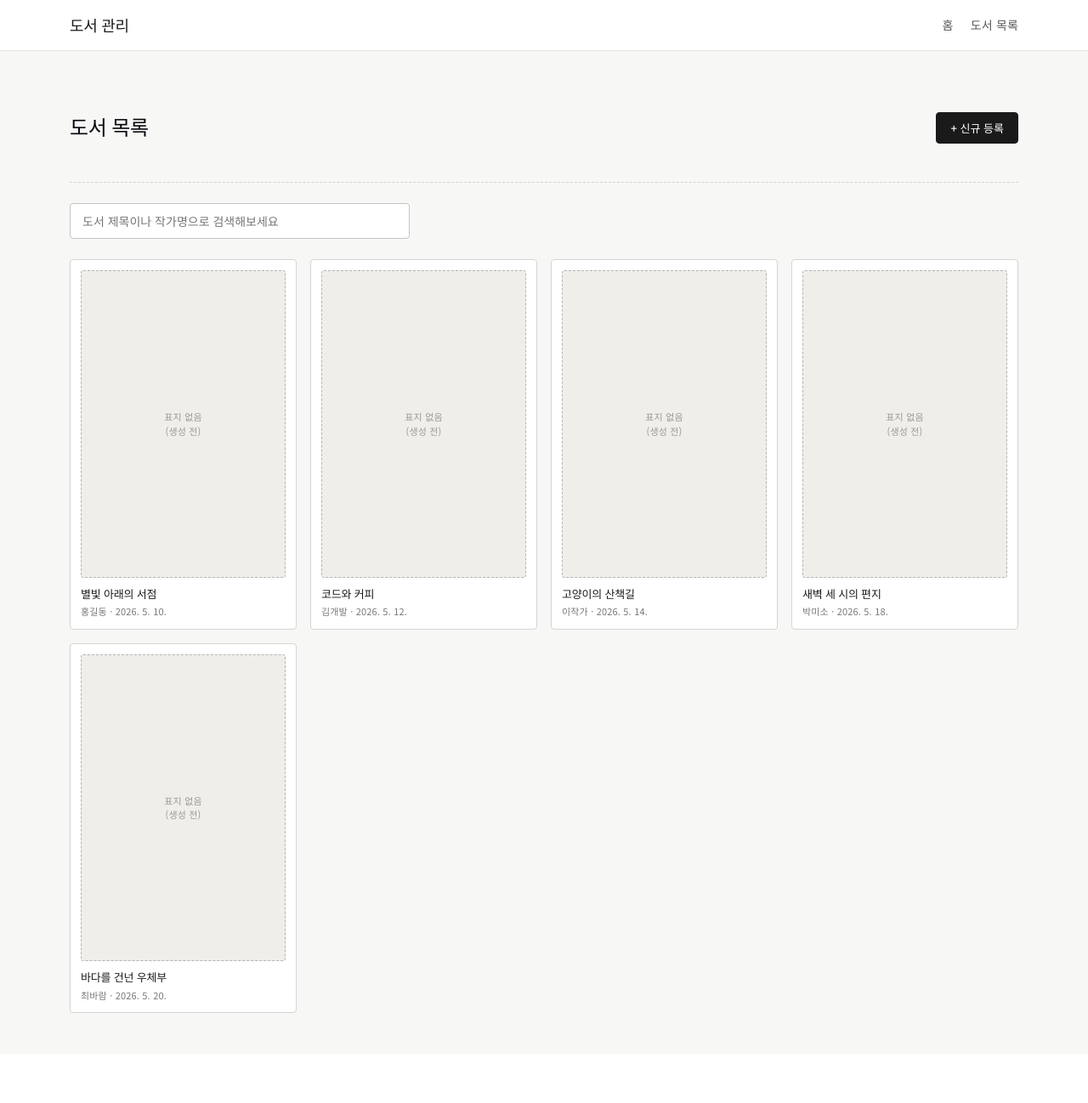
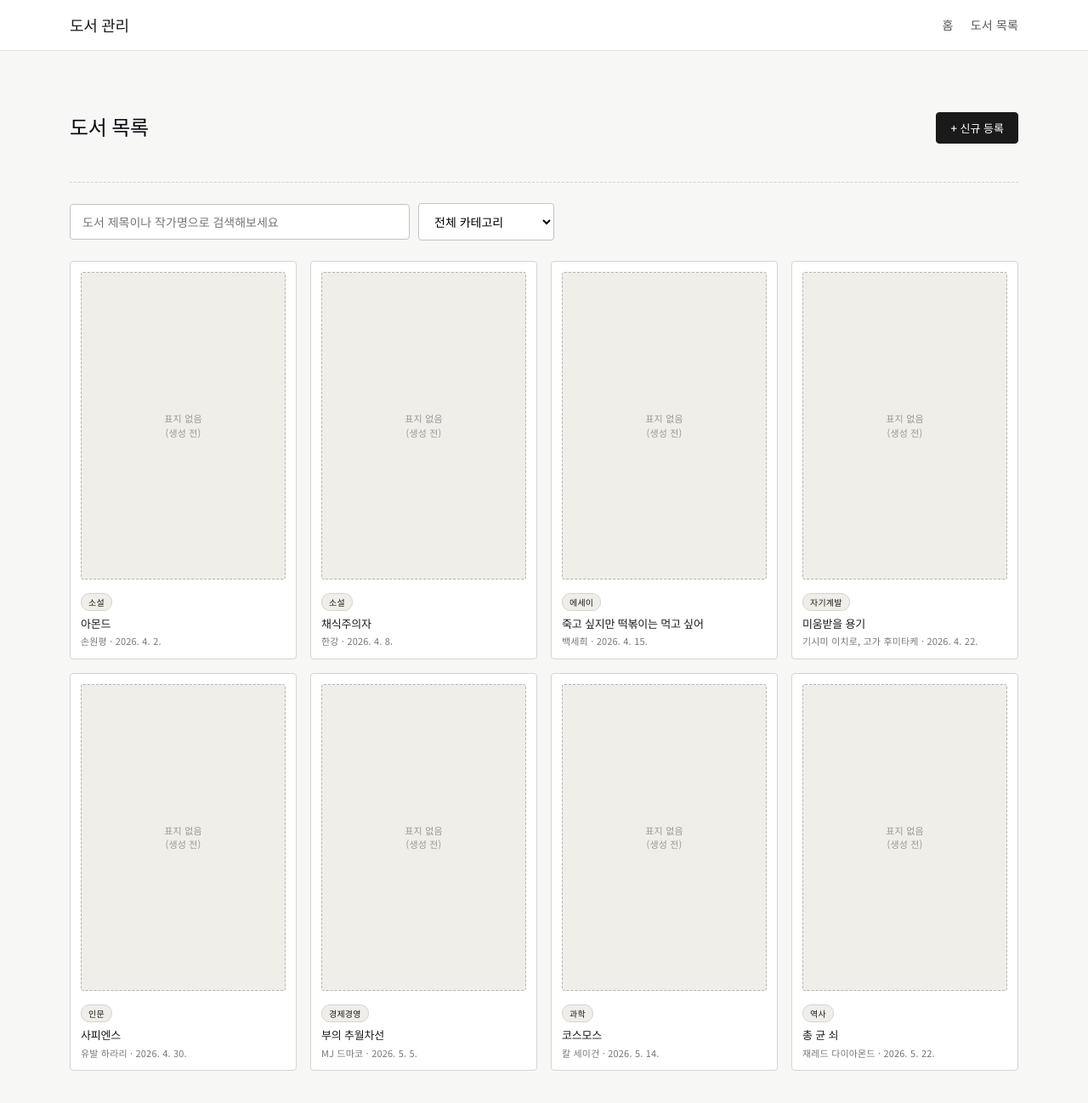
Before and after one commit to itmdlek-tech/mini-project23, a React (Vite) app: page /books in a window 1280 px wide. Shown: the top 1298 px of the page at 85% size. Before the commit the page ends 1240 px from the top, so only its background shows below. Built offline with nearby package versions, Linux system fonts and the light colour scheme; data requests are answered from the project's data file.

Commit message:
2일차 카테고리 기능 추가

```diff
--- a/db.json
+++ b/db.json
@@ -2,48 +2,83 @@
   "books": [
     {
       "id": 1,
-      "title": "별빛 아래의 서점",
-      "author": "홍길동",
-      "content": "작은 마을의 오래된 서점을 운영하는 주인의 1년을 담은 따뜻한 에세이. 매일 찾아오는 손님들과의 짧은 대화 속에서 발견하는 일상의 위로를 그린다.",
+      "title": "아몬드",
+      "author": "손원평",
+      "content": "감정을 느끼지 못하는 소년 윤재. 머릿속 편도체(아몬드)가 작아 분노도 공포도 모르고 자라난 그가 두 친구를 만나며 천천히 세상과 사람을 배워가는 성장 소설.",
+      "category": "소설",
       "coverImageUrl": "",
-      "createdAt": "2026-05-10T09:00:00.000Z",
-      "updatedAt": "2026-05-10T09:00:00.000Z"
+      "createdAt": "2026-04-02T09:30:00.000Z",
+      "updatedAt": "2026-04-02T09:30:00.000Z"
     },
     {
       "id": 2,
-      "title": "코드와 커피",
-      "author": "김개발",
-      "content": "10년차 개발자가 매일 아침 카페에서 적어 내려간 짧은 단상들. 코드 리뷰, 사이드 프로젝트, 번아웃과 회복까지 솔직하게 풀어냈다.",
+      "title": "채식주의자",
+      "author": "한강",
+      "content": "평범했던 영혜가 어느 날 꿈을 꾼 뒤 고기를 거부하며 시작되는 이야기. 가족이라는 이름으로 가해지는 폭력과, 한 인간의 조용한 저항을 세 명의 시선으로 그렸다.",
+      "category": "소설",
       "coverImageUrl": "",
-      "createdAt": "2026-05-12T14:30:00.000Z",
-      "updatedAt": "2026-05-12T14:30:00.000Z"
+      "createdAt": "2026-04-08T14:00:00.000Z",
+      "updatedAt": "2026-04-08T14:00:00.000Z"
     },
     {
       "id": 3,
-      "title": "고양이의 산책길",
-      "author": "이작가",
-      "content": "도시 골목을 누비는 길고양이들의 일상을 사진과 글로 기록한 에세이. 길에서 만난 작은 생명들이 남긴 흔적을 따라간다.",
+      "title": "죽고 싶지만 떡볶이는 먹고 싶어",
+      "author": "백세희",
+      "content": "10년간 기분부전장애를 앓아온 작가가 정신과 의사와 나눈 대화를 기록한 에세이. 우울 속에서도 살고 싶다는 모순된 감정을 솔직하게 풀어냈다.",
+      "category": "에세이",
       "coverImageUrl": "",
-      "createdAt": "2026-05-14T18:00:00.000Z",
-      "updatedAt": "2026-05-14T18:00:00.000Z"
+      "createdAt": "2026-04-15T18:20:00.000Z",
+      "updatedAt": "2026-04-15T18:20:00.000Z"
     },
     {
       "id": 4,
-      "title": "새벽 세 시의 편지",
-      "author": "박미소",
-      "content": "잠들지 못한 밤마다 누군가에게 보내지 못한 편지를 모은 글. 외로움과 그리움, 그리고 끝내 닿지 못한 마음에 관한 이야기.",
+      "title": "미움받을 용기",
+      "author": "기시미 이치로, 고가 후미타케",
+      "content": "청년과 철학자의 대화를 통해 아들러 심리학을 풀어낸 자기계발서. 타인의 시선에서 자유로워지고 자신의 삶을 살아갈 용기에 대해 이야기한다.",
+      "category": "자기계발",
       "coverImageUrl": "",
-      "createdAt": "2026-05-18T22:15:00.000Z",
-      "updatedAt": "2026-05-18T22:15:00.000Z"
+      "createdAt": "2026-04-22T10:00:00.000Z",
+      "updatedAt": "2026-04-22T10:00:00.000Z"
     },
     {
       "id": 5,
-      "title": "바다를 건넌 우체부",
-      "author": "최바람",
-      "content": "섬과 섬 사이를 배로 오가며 편지를 전하던 한 우체부의 회고록. 사라져가는 직업과 그가 만난 사람들의 이야기를 담았다.",
+      "title": "사피엔스",
+      "author": "유발 하라리",
+      "content": "인지혁명부터 농업혁명, 과학혁명까지 인류 역사를 거시적으로 조망한 인문서. 호모 사피엔스가 어떻게 지구를 지배하게 되었는지 풀어낸다.",
+      "category": "인문",
       "coverImageUrl": "",
-      "createdAt": "2026-05-20T08:45:00.000Z",
-      "updatedAt": "2026-05-20T08:45:00.000Z"
+      "createdAt": "2026-04-30T11:45:00.000Z",
+      "updatedAt": "2026-04-30T11:45:00.000Z"
+    },
+    {
+      "id": 6,
+      "title": "부의 추월차선",
+      "author": "MJ 드마코",
+      "content": "평범한 직장인이 부자가 되기 어려운 이유와 다른 길을 제시하는 경제·자기계발서. 시간을 돈과 맞바꾸는 삶에서 벗어나는 사고방식을 다룬다.",
+      "category": "경제경영",
+      "coverImageUrl": "",
+      "createdAt": "2026-05-05T16:10:00.000Z",
+      "updatedAt": "2026-05-05T16:10:00.000Z"
+    },
+    {
+      "id": 7,
+      "title": "코스모스",
+      "author": "칼 세이건",
+      "content": "우주의 기원과 인류의 위치를 시적인 문장으로 풀어낸 과학 고전. 별의 일생, 외계 생명의 가능성, 인류 문명까지 광활한 시야로 그려낸다.",
+      "category": "과학",
+      "coverImageUrl": "",
+      "createdAt": "2026-05-14T20:30:00.000Z",
+      "updatedAt": "2026-05-14T20:30:00.000Z"
+    },
+    {
+      "id": 8,
+      "title": "총 균 쇠",
+      "author": "재레드 다이아몬드",
+      "content": "왜 어떤 문명은 번성하고 어떤 문명은 정복당했는가. 무기와 병원균, 금속이 인류 역사의 불균형을 만들어온 과정을 추적한 역사·인류학 명저.",
+      "category": "역사",
+      "coverImageUrl": "",
+      "createdAt": "2026-05-22T08:15:00.000Z",
+      "updatedAt": "2026-05-22T08:15:00.000Z"
     }
   ]
 }
--- a/src/App.css
+++ b/src/App.css
@@ -483,10 +483,15 @@ input, textarea, select {
    ================= */
 .search-bar {
   margin-bottom: 24px;
+  display: flex;
+  gap: 10px;
+  flex-wrap: wrap;
+  align-items: center;
 }
 
 .search-bar input {
-  width: 100%;
+  flex: 1;
+  min-width: 220px;
   max-width: 400px;
   border: 1px solid #c4c4c4;
   padding: 10px 14px;
@@ -497,6 +502,47 @@ input, textarea, select {
 
 .search-bar input:focus {
   outline: none;
+  border-color: #1a1a1a;
+}
+
+.category-filter {
+  border: 1px solid #c4c4c4;
+  padding: 10px 28px 10px 14px;
+  font-size: 14px;
+  border-radius: 4px;
+  background: #ffffff;
+  cursor: pointer;
+  min-width: 160px;
+}
+
+.category-filter:focus {
+  outline: none;
+  border-color: #1a1a1a;
+}
+
+/* =================
+   Category Badge
+   ================= */
+.category-badge {
+  display: inline-block;
+  font-size: 10px;
+  font-weight: 600;
+  color: #1a1a1a;
+  background: #f0eee8;
+  border: 1px solid #d4d4d0;
+  padding: 2px 8px;
+  border-radius: 10px;
+  margin-bottom: 6px;
+  letter-spacing: 0.2px;
+}
+
+.category-badge-lg {
+  font-size: 12px;
+  padding: 4px 12px;
+  border-radius: 12px;
+  margin-bottom: 10px;
+  background: #1a1a1a;
+  color: #ffffff;
   border-color: #1a1a1a;
 }
 
--- /dev/null
+++ b/src/constants.js
@@ -0,0 +1,13 @@
+export const CATEGORIES = [
+  '소설',
+  '에세이',
+  '자기계발',
+  '인문',
+  '경제경영',
+  '과학',
+  '역사',
+  '어린이/청소년',
+  '기타',
+];
+
+export const DEFAULT_CATEGORY = '소설';
--- a/src/pages/BookCreatePage.jsx
+++ b/src/pages/BookCreatePage.jsx
@@ -1,6 +1,7 @@
 import { useState } from 'react';
 import { useNavigate, Link } from 'react-router-dom';
 import { createBook } from '../api/books';
+import { CATEGORIES, DEFAULT_CATEGORY } from '../constants';
 
 function BookCreatePage() {
   const navigate = useNavigate();
@@ -9,6 +10,7 @@ function BookCreatePage() {
     title: '',
     author: '',
     content: '',
+    category: DEFAULT_CATEGORY,
   });
 
   const [errors, setErrors] = useState({}); // 유효성 검사 에러 상태 추가
@@ -54,6 +56,7 @@ function BookCreatePage() {
         title: form.title.trim(),
         author: form.author.trim(),
         content: form.content.trim(),
+        category: form.category,
         coverImageUrl: coverImage,
       });
       alert('등록되었습니다.');
@@ -104,6 +107,21 @@ function BookCreatePage() {
               className={errors.author ? 'input-error' : ''}
             />
             {errors.author && <div className="error-msg">{errors.author}</div>}
+          </div>
+
+          <div className="form-group">
+            <label>
+              카테고리<span className="required">*</span>
+            </label>
+            <select
+              name="category"
+              value={form.category}
+              onChange={handleChange}
+            >
+              {CATEGORIES.map((c) => (
+                <option key={c} value={c}>{c}</option>
+              ))}
+            </select>
           </div>
 
           <div className="form-group">
--- a/src/pages/BookDetailPage.jsx
+++ b/src/pages/BookDetailPage.jsx
@@ -76,6 +76,9 @@ function BookDetailPage() {
           )}
         </div>
         <div>
+          {book.category && (
+            <div className="category-badge category-badge-lg">{book.category}</div>
+          )}
           <h1 className="detail-title">{book.title}</h1>
           <p className="detail-author">{book.author} 著</p>
           <p className="detail-dates">
--- a/src/pages/BookListPage.jsx
+++ b/src/pages/BookListPage.jsx
@@ -1,13 +1,15 @@
 import { useEffect, useState } from 'react';
 import { Link, useNavigate } from 'react-router-dom';
 import { getBooks } from '../api/books';
+import { CATEGORIES } from '../constants';
 
 function BookListPage() {
   const navigate = useNavigate();
   const [books, setBooks] = useState([]);
   const [loading, setLoading] = useState(true);
   const [error, setError] = useState('');
-  const [searchTerm, setSearchTerm] = useState(''); // 검색어 상태 추가
+  const [searchTerm, setSearchTerm] = useState('');
+  const [selectedCategory, setSelectedCategory] = useState('전체');
 
   useEffect(() => {
     const fetchBooks = async () => {
@@ -25,11 +27,14 @@ function BookListPage() {
     fetchBooks();
   }, []);
 
-  // 검색어에 따른 필터링 처리 (심화 과정)
-  const filteredBooks = books.filter(book =>
-    book.title.toLowerCase().includes(searchTerm.toLowerCase()) ||
-    book.author.toLowerCase().includes(searchTerm.toLowerCase())
-  );
+  const filteredBooks = books.filter((book) => {
+    const matchesSearch =
+      book.title.toLowerCase().includes(searchTerm.toLowerCase()) ||
+      book.author.toLowerCase().includes(searchTerm.toLowerCase());
+    const matchesCategory =
+      selectedCategory === '전체' || book.category === selectedCategory;
+    return matchesSearch && matchesCategory;
+  });
 
   return (
     <div className="page">
@@ -40,7 +45,6 @@ function BookListPage() {
         </button>
       </div>
 
-      {/* 검색 바 UI 추가 */}
       {!loading && !error && books.length > 0 && (
         <div className="search-bar">
           <input
@@ -49,6 +53,16 @@ function BookListPage() {
             value={searchTerm}
             onChange={(e) => setSearchTerm(e.target.value)}
           />
+          <select
+            className="category-filter"
+            value={selectedCategory}
+            onChange={(e) => setSelectedCategory(e.target.value)}
+          >
+            <option value="전체">전체 카테고리</option>
+            {CATEGORIES.map((c) => (
+              <option key={c} value={c}>{c}</option>
+            ))}
+          </select>
         </div>
       )}
 
@@ -67,7 +81,6 @@ function BookListPage() {
         <div style={{ padding: 40, textAlign: 'center', color: '#888' }}>등록된 도서가 없습니다.</div>
       )}
 
-      {/* 검색 결과가 없을 때의 처리 */}
       {!loading && !error && books.length > 0 && filteredBooks.length === 0 && (
         <div style={{ padding: 40, textAlign: 'center', color: '#888' }}>검색 결과가 없습니다.</div>
       )}
@@ -83,6 +96,9 @@ function BookListPage() {
                   <span>표지 없음<br />(생성 전)</span>
                 )}
               </div>
+              {book.category && (
+                <div className="category-badge">{book.category}</div>
+              )}
               <div className="book-title">{book.title}</div>
               <div className="book-meta">
                 {book.author} · {new Date(book.createdAt).toLocaleDateString('ko-KR')}
```
Also changed, not shown: src/pages/BookEditPage.jsx (+19 -1 lines).
